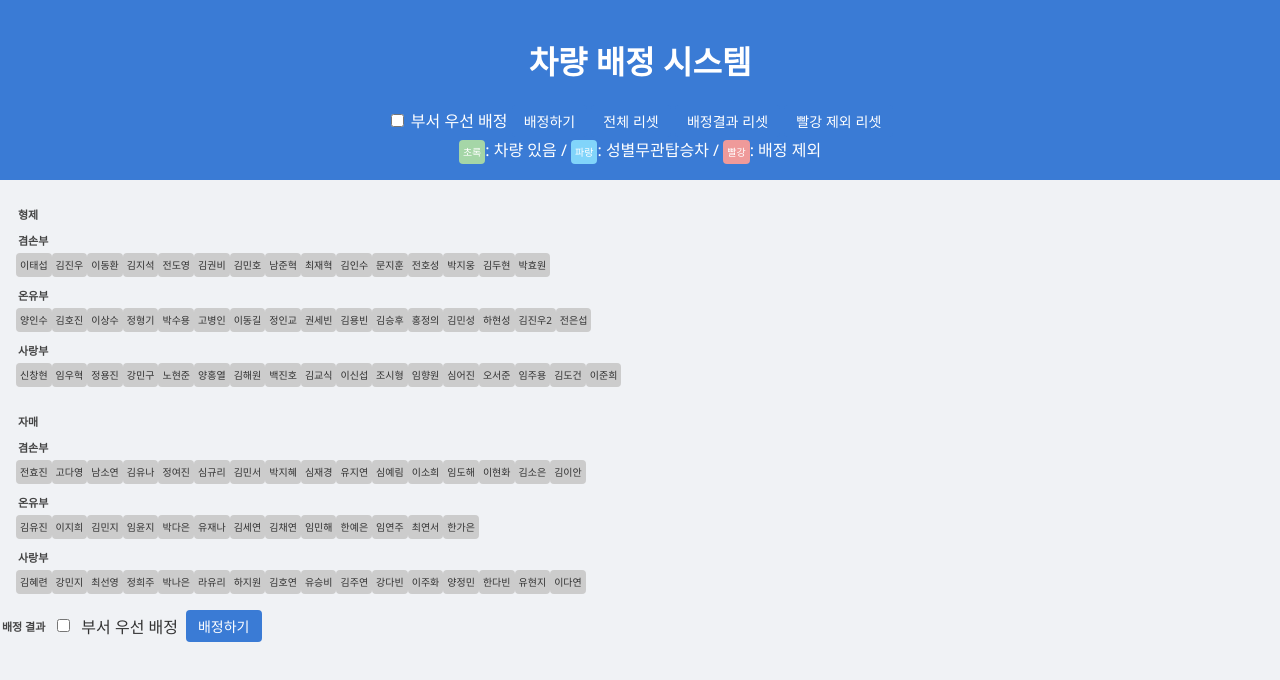
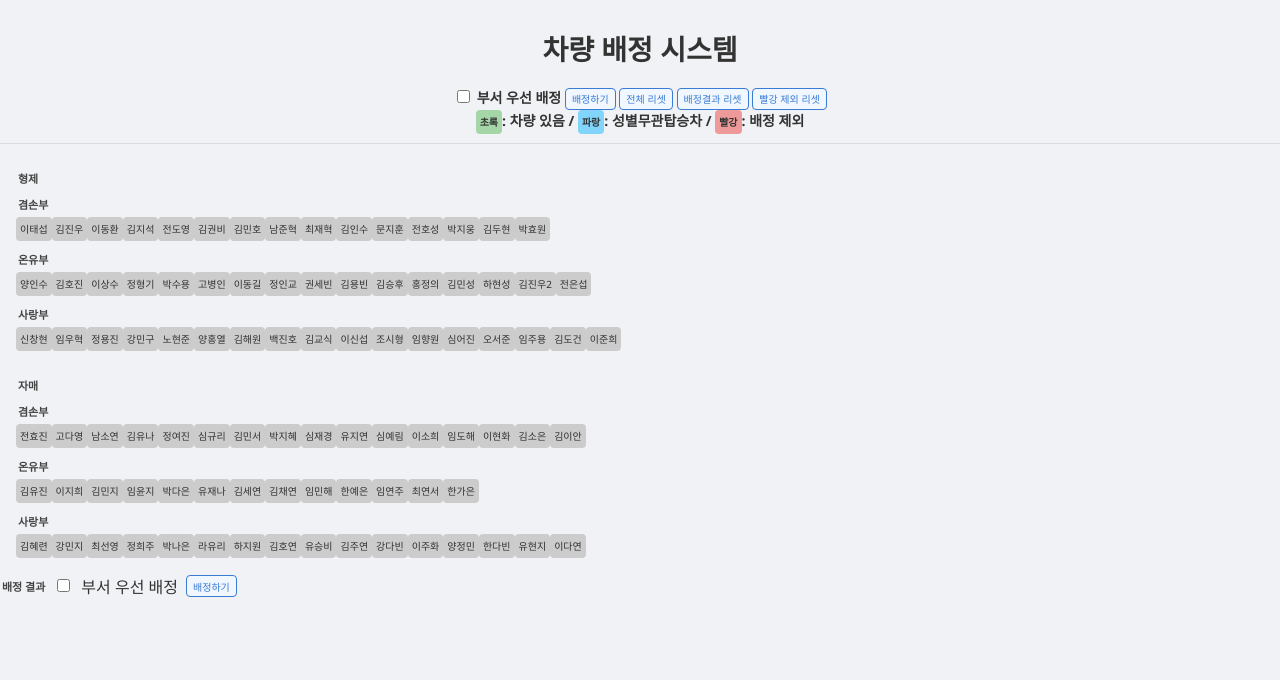
Before and after one commit to jw0921-kim/car, a plain HTML site: page index.html in a window 1280 px wide. Drawn offline with Linux system fonts and the light colour scheme.

Commit message:
Update style.css

```diff
--- a/style.css
+++ b/style.css
@@ -7,10 +7,13 @@ body {
 }
 
 header {
-  background: #3a7bd5;
-  color: white;
-  padding: 1rem;
+  background: transparent;
+  font-size: 14px;
+  font-weight: 600;
+  color: #333;
   text-align: center;
+  padding: 0.6rem 0;
+  border-bottom: 1px solid #ddd;
 }
 
 .guide {
@@ -97,17 +100,27 @@ footer {
 .buttons {
   display: flex;
   flex-wrap: wrap;
-  gap: 8px;
-  margin-bottom: 1rem;
+  gap: 6px;
+  margin-bottom: 0.8rem;
 }
 
 button {
-  padding: 6px 12px;
+  padding: 2px 6px;
+  background: #f0f7ff;
+  color: #3a7bd5;
+  border: 1px solid #3a7bd5;
+  border-radius: 4px;
+  font-size: 10px;
+  font-weight: 500;
+  height: 22px;
+  cursor: pointer;
+  transition: all 0.2s ease;
+  box-shadow: none;
+}
+
+button:hover {
   background: #3a7bd5;
   color: white;
-  border: none;
-  border-radius: 4px;
-  font-size: 14px;
 }
 
 pre {
@@ -128,4 +141,10 @@ pre {
   .card-container {
     gap: 2px 3px;
   }
+
+  button {
+    font-size: 9.5px;
+    height: 20px;
+    padding: 1px 4px;
+  }
 }
```
